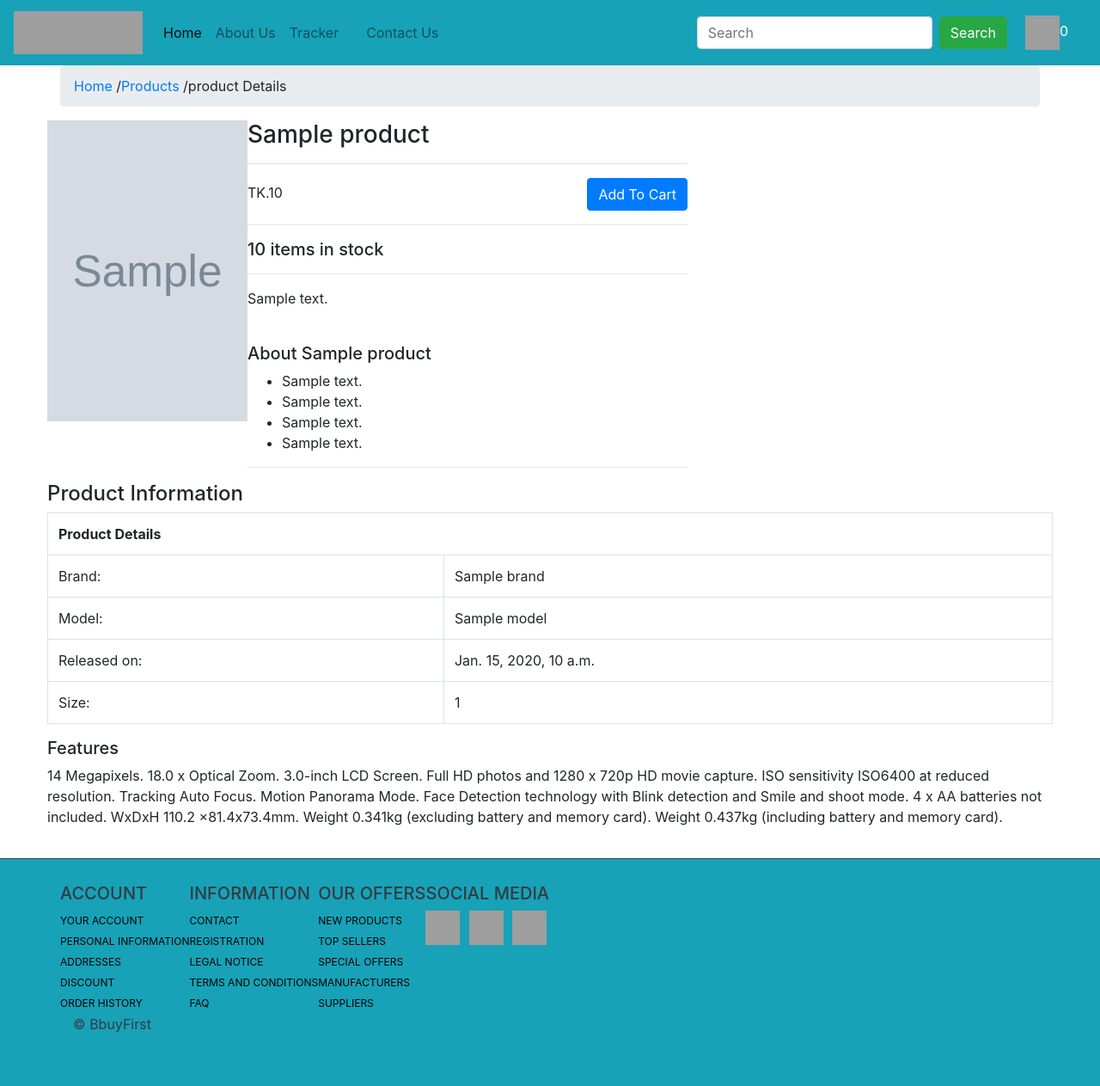
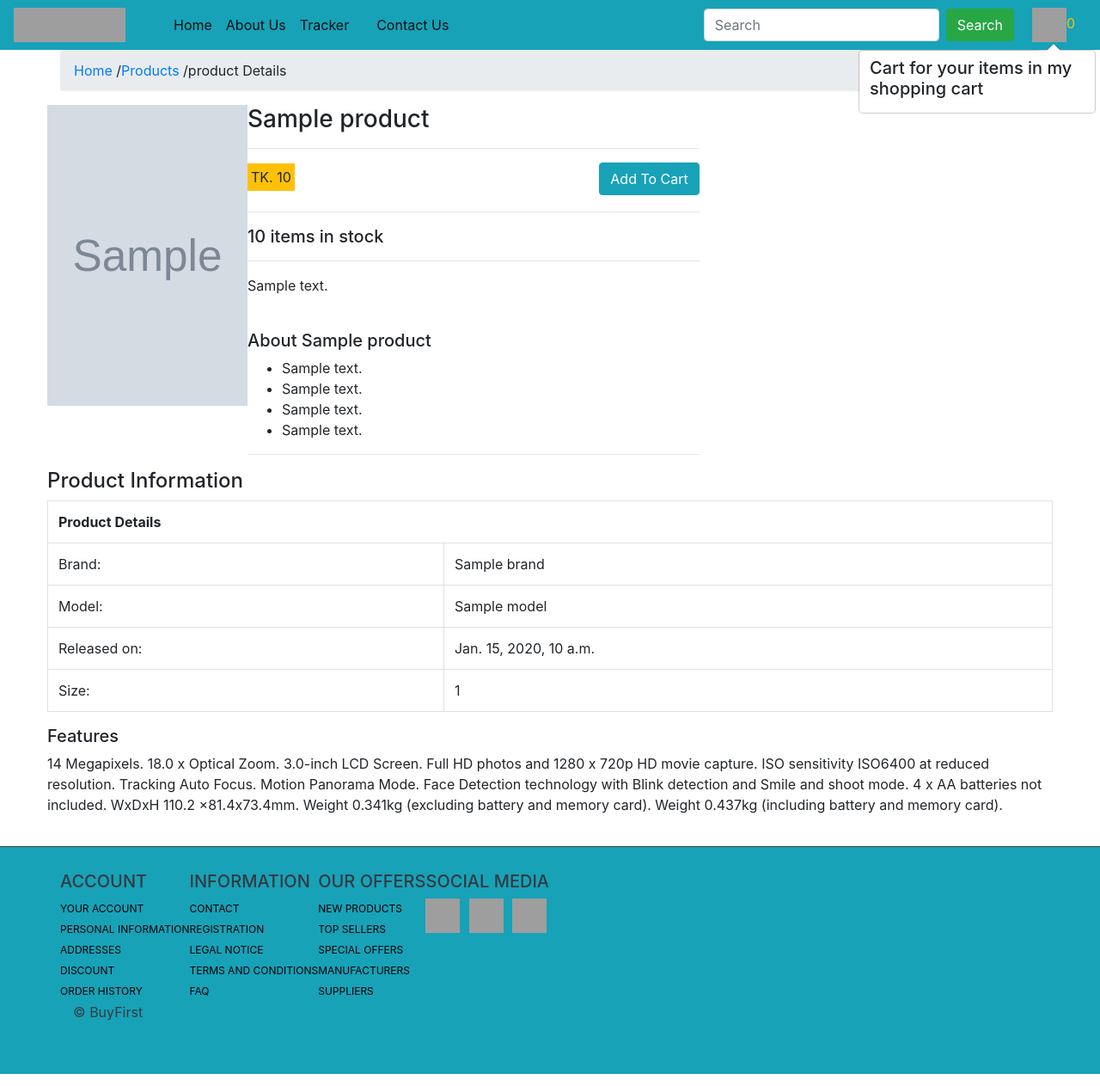
Before and after one commit to tahmidtamim/BuyFirst_e_commerce, a Django app: template buyfirst/shop/templates/shop/prodView.html in a window 1280 px wide. Shown: the whole page at 86% size. Run offline with Django 3.2, Linux system fonts and the light colour scheme; the template is opened without the code that fills it: most values are stand-ins (such as "Sample title", 1, 10 or a date in 2020); grey boxes marked "Sample" are stand-in pictures; some libraries are stand-ins or nearby versions; grey boxes are pictures that could not be loaded.

Commit message:
final po

```diff
--- a/buyfirst/shop/templates/shop/basic.html
+++ b/buyfirst/shop/templates/shop/basic.html
@@ -29,8 +29,8 @@
 
 
     <!-----------------------------navber here------------------------>
-    <nav class="navbar navbar-expand-lg sticky-top navbar-light bg-info">
-  <a class="navbar-brand" href="/shop"><img src="{% static 'shop/Buyfirst11.png' %}" height="50" width="150"></a>
+    <nav class="navbar navbar-expand-lg sticky-top navbar-light bg-info text-warning">
+  <a class="mr-5 py-0 my-0" href="/shop"><img src="{% static 'shop/Buyfirst11.png' %}" height="40" width="130"></a>
   <button class="navbar-toggler" type="button" data-toggle="collapse" data-target="#navbarSupportedContent" aria-controls="navbarSupportedContent" aria-expanded="false" aria-label="Toggle navigation">
     <span class="navbar-toggler-icon"></span>
   </button>
@@ -40,34 +40,29 @@
       <li class="nav-item active">
         <a class="nav-link" href="/shop">Home <span class="sr-only">(current)</span></a>
       </li>
-      <li class="nav-item">
+      <li class="nav-item active">
         <a class="nav-link" href="/shop/about">About Us</a>
       </li>
-
-      <li class="nav-item">
+      <li class="nav-item active">
         <a class="nav-link" href="/shop/tracker">Tracker</a>
       </li>
-
-      <li class="nav-item">
+      <li class="nav-item active">
         <a class="nav-link" href="/blog"></a>
       </li>
-
-      <li class="nav-item">
+      <li class="nav-item active">
         <a class="nav-link" href="/shop/contact">Contact Us</a>
       </li>
+    </ul>
 
-
-    </ul>
     <form method='get' action='/shop/search/' class="form-inline my-2 my-lg-0">
       <input class="form-control mr-sm-2" type="search" placeholder="Search" aria-label="Search" name="search" id="search">
       <button class="btn btn-success my-2 my-sm-0" type="submit">Search</button>
     </form>
-    <button type="button" class="btn btn-info mx-2" id="popcart" data-container="body" data-toggle="popover" data-placement="bottom" data-html="true" data-content="Vivamus
-sagittis lacus vel augue laoreet rutrum faucibus.">
 
-
-<img src="{% static 'shop/cart1.png' %}" height="40" width="40"><span id="cart">0</span>
-</button>
+    <button type="button" class="btn btn-info ml-2 py-0" id="popcart" data-container="body" data-toggle="popover" data-placement="bottom" data-html="true" data-content="Vivamus
+     sagittis lacus vel augue laoreet rutrum faucibus.">
+        <img src="{% static 'shop/cart1.png' %}" height="40" width="40"><span class="text-warning" id="cart">0</span>
+    </button>
   </div>
 </nav>
 
@@ -111,7 +106,7 @@
 				<a href="//youtube.com"><img width="40" height="40" src="{% static 'shop/images/youtube.png' %}" title="youtube" alt="youtube"/></a>
 			 </div>
 		 </div>
-		<p class="pull-right">&copy; BbuyFirst</p>
+		<p class="pull-right">&copy; BuyFirst</p>
 	</div>
 	</div>
 <!---------------------------footter End ----------------------------->
--- a/buyfirst/shop/templates/shop/index.html
+++ b/buyfirst/shop/templates/shop/index.html
@@ -185,7 +185,7 @@
     popStr = popStr + "</div> <a href='/shop/checkout'><button class='btn btn-primary' id ='checkout'>Checkout</button></a> <button class='btn btn-primary' onclick='clearCart()' id ='clearCart'>Clear Cart</button>     "
     console.log(popStr);
     document.getElementById('popcart').setAttribute('data-content', popStr);
-    $('#popcart').popover('show');
+    $('#popcart').popover();
 }
 function clearCart() {
     cart = JSON.parse(localStorage.getItem('cart'));
--- a/buyfirst/shop/templates/shop/prodView.html
+++ b/buyfirst/shop/templates/shop/prodView.html
@@ -29,10 +29,10 @@
 				<hr class="soft"/>
 				<form class="form-horizontal qtyFrm">
 				  <div class="control-group">
-					<label class="control-label"><span>TK.{{product.price}}</span></label>
+					<label class="control-label bg-warning" style="padding : 4px;">TK. {{product.price}}</label>
 
 					  <span id="divpr{{i.id}}" class="divpr">
-                        <button id="pr{{i.id}}" class="btn btn-primary cart" style=" margin-left: 350px;">Add To Cart</button>
+                        <button id="pr{{i.id}}" class="btn btn-info cart" style=" margin-left: 350px;">Add To Cart</button>
 					  </span>
 
 				  </div>
@@ -47,10 +47,10 @@
 
 				<h5>About {{product.product_name}}</h5>
 				<ul>
-				  <li>{{product.desc_more}}</a></li>
-				  <li>{{product.desc_more}}</a></li>
-				  <li>{{product.desc_more}}</a></li>
-				  <li>{{product.desc_more}}</a></li>
+				  <li>{{product.desc_more}}</li>
+				  <li>{{product.desc_more}}</li>
+				  <li>{{product.desc_more}}</li>
+				  <li>{{product.desc_more}}</li>
 				</ul>
 
 
@@ -81,25 +81,7 @@
 					memory card). Weight 0.437kg (including battery and memory card).
 				</p>
 
-				<!--h4>Editorial Reviews</h4>
-				<h5>Manufacturer's Description </h5>
-				<p>
-				With a generous 18x Fujinon optical zoom lens, the S2950 really packs a punch, especially when matched with its 14 megapixel sensor, large 3.0" LCD screen and 720p HD (30fps) movie capture.
-				</p>
 
-				<h5>Electric powered Fujinon 18x zoom lens</h5>
-				<p>
-				The S2950 sports an impressive 28mm – 504mm* high precision Fujinon optical zoom lens. Simple to operate with an electric powered zoom lever, the huge zoom range means that you can capture all the detail, even when you're at a considerable distance away. You can even operate the zoom during video shooting. Unlike a bulky D-SLR, bridge cameras allow you great versatility of zoom, without the hassle of carrying a bag of lenses.
-				</p>
-				<h5>Impressive panoramas</h5>
-				<p>
-				With its easy to use Panoramic shooting mode you can get creative on the S2950, however basic your skills, and rest assured that you will not risk shooting uneven landscapes or shaky horizons. The camera enables you to take three successive shots with a helpful tool which automatically releases the shutter once the images are fully aligned to seamlessly stitch the shots together in-camera. It's so easy and the results are impressive.
-				</p>
-
-				<h5>Sharp, clear shots</h5>
-				<p>
-				Even at the longest zoom settings or in the most challenging of lighting conditions, the S2950 is able to produce crisp, clean results. With its mechanically stabilised 1/2 3", 14 megapixel CCD sensor, and high ISO sensitivity settings, Fujifilm's Dual Image Stabilisation technology combines to reduce the blurring effects of both hand-shake and subject movement to provide superb pictures.
-				</p-->
               </div>
 
 
@@ -109,6 +91,86 @@
 </div>
 </div> </div>
 
+{% endblock %}
 
+{% block js %}
 
+<script>
+// Find out the cart items from localStorage
+if (localStorage.getItem('cart') == null) {
+    var cart = {};
+} else {
+    cart = JSON.parse(localStorage.getItem('cart'));
+    updateCart(cart);
+}
+
+// If the add to cart button is clicked, add/increment the item
+//$('.cart').click(function() {
+    $('.divpr').on('click', 'button.cart', function(){
+    var idstr = this.id.toString();
+    if (cart[idstr] != undefined) {
+        qty = cart[idstr][0] + 1;
+    } else {
+        qty = 1;
+        name = document.getElementById('name'+idstr).innerHTML;
+        price = document.getElementById('price'+idstr).innerHTML;
+        cart[idstr] = [qty, name, parseInt(price)];
+    }
+    updateCart(cart);
+});
+
+//Add Popover to cart
+$('#popcart').popover();
+updatePopover(cart);
+function updatePopover(cart) {
+    console.log('We are inside updatePopover');
+    var popStr = "";
+    popStr = popStr + "<h5> Cart for your items in my shopping cart </h5><div class='mx-2 my-2'>";
+    var i = 1;
+    for (var item in cart) {
+        popStr = popStr + "<b>" + i + "</b>. ";
+        popStr = popStr + document.getElementById('name' + item).innerHTML.slice(0, 19) + "... Qty: " + cart[item][0] + '<br>';
+        i = i + 1;
+    }
+    popStr = popStr + "</div> <a href='/shop/checkout'><button class='btn btn-primary' id ='checkout'>Checkout</button></a> <button class='btn btn-primary' onclick='clearCart()' id ='clearCart'>Clear Cart</button>     "
+    console.log(popStr);
+    document.getElementById('popcart').setAttribute('data-content', popStr);
+    $('#popcart').popover('show');
+}
+function clearCart() {
+    cart = JSON.parse(localStorage.getItem('cart'));
+    for (var item in cart) {
+        document.getElementById('div' + item).innerHTML = '<button id="' + item + '" class="btn btn-primary cart">Add To Cart</button>'
+    }
+    localStorage.clear();
+    cart = {};
+    updateCart(cart);
+}
+function updateCart(cart) {
+    var sum = 0;
+    for (var item in cart) {
+        sum = sum + cart[item][0];
+        document.getElementById('div' + item).innerHTML = "<button id='minus" + item + "' class='btn btn-primary minus'>-</button> <span id='val" + item + "''>" + cart[item][0] + "</span> <button id='plus" + item + "' class='btn btn-primary plus'> + </button>";
+    }
+    localStorage.setItem('cart', JSON.stringify(cart));
+    document.getElementById('cart').innerHTML = sum;
+    console.log(cart);
+    updatePopover(cart);
+}
+
+// If plus or minus button is clicked, change the cart as well as the display value
+$('.divpr').on("click", "button.minus", function() {
+    a = this.id.slice(7, );
+    cart['pr' + a][0] = cart['pr' + a][0] - 1;
+    cart['pr' + a][0] = Math.max(0, cart['pr' + a][0]);
+    document.getElementById('valpr' + a).innerHTML = cart['pr' + a][0];
+    updateCart(cart);
+});
+$('.divpr').on("click", "button.plus", function() {
+    a = this.id.slice(6, );
+    cart['pr' + a][0] = cart['pr' + a][0] + 1;
+    document.getElementById('valpr' + a).innerHTML = cart['pr' + a][0];
+    updateCart(cart);
+});
+</script>
 {% endblock %}
```
